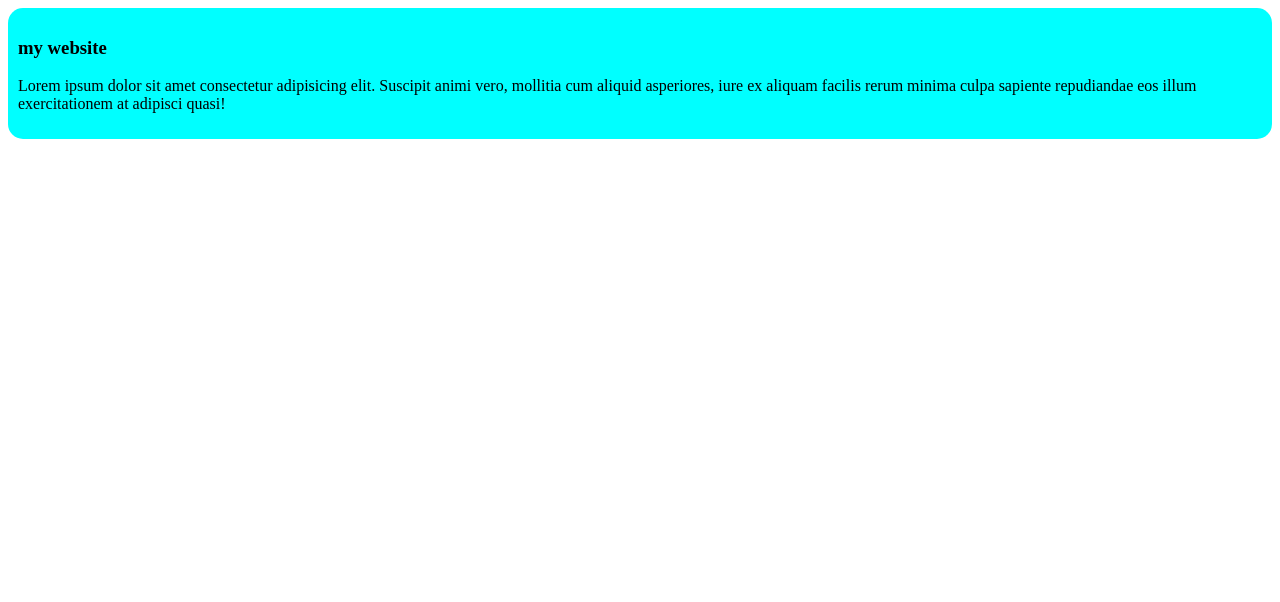
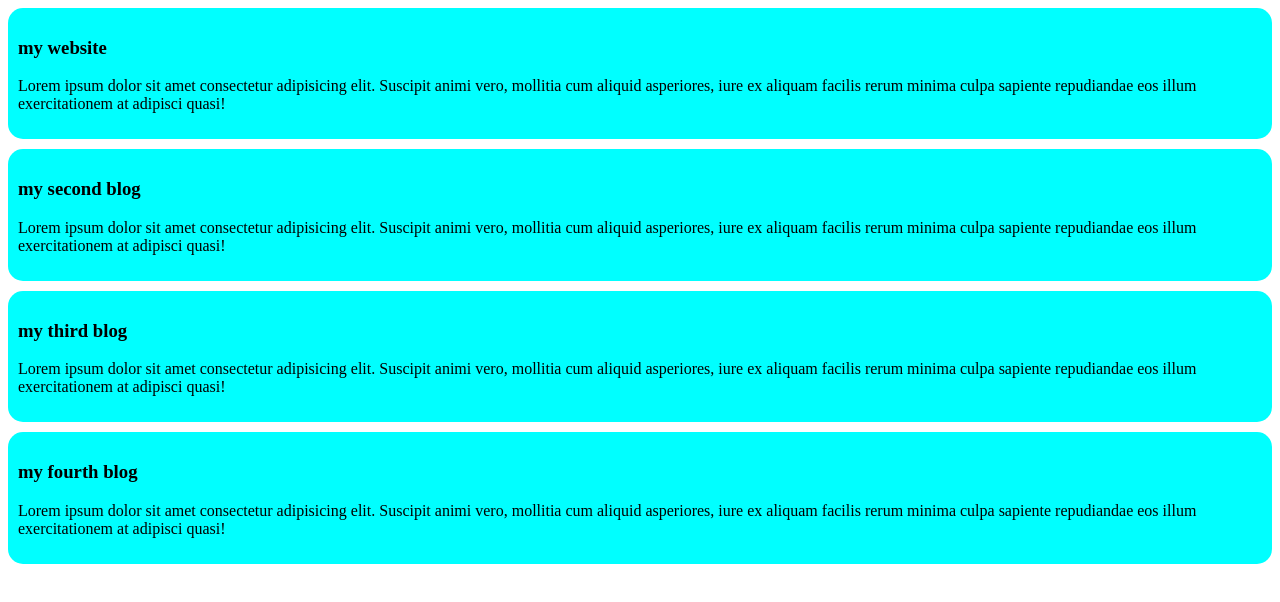
Before and after one commit to Nihal-ls/my-simple-website, a plain HTML site: page index.html in a window 1280 px wide. Drawn offline with Linux system fonts and the light colour scheme.

Commit message:
added some more blogs

```diff
--- a/index.html
+++ b/index.html
@@ -11,5 +11,17 @@
         <h3>my website</h3>
        <p>Lorem ipsum dolor sit amet consectetur adipisicing elit. Suscipit animi vero, mollitia cum aliquid asperiores, iure ex aliquam facilis rerum minima culpa sapiente repudiandae eos illum exercitationem at adipisci quasi!</p>
       </div>
+      <div>
+        <h3>my second blog</h3>
+       <p>Lorem ipsum dolor sit amet consectetur adipisicing elit. Suscipit animi vero, mollitia cum aliquid asperiores, iure ex aliquam facilis rerum minima culpa sapiente repudiandae eos illum exercitationem at adipisci quasi!</p>
+      </div>
+      <div>
+        <h3>my third blog</h3>
+       <p>Lorem ipsum dolor sit amet consectetur adipisicing elit. Suscipit animi vero, mollitia cum aliquid asperiores, iure ex aliquam facilis rerum minima culpa sapiente repudiandae eos illum exercitationem at adipisci quasi!</p>
+      </div>
+      <div>
+        <h3>my fourth blog</h3>
+       <p>Lorem ipsum dolor sit amet consectetur adipisicing elit. Suscipit animi vero, mollitia cum aliquid asperiores, iure ex aliquam facilis rerum minima culpa sapiente repudiandae eos illum exercitationem at adipisci quasi!</p>
+      </div>
 </body>
 </html>
--- a/styles/style.css
+++ b/styles/style.css
@@ -2,4 +2,5 @@ div{
     background-color: aqua;
     padding: 10px;
     border-radius: 15px;
+    margin-bottom: 10px;
 }
```
